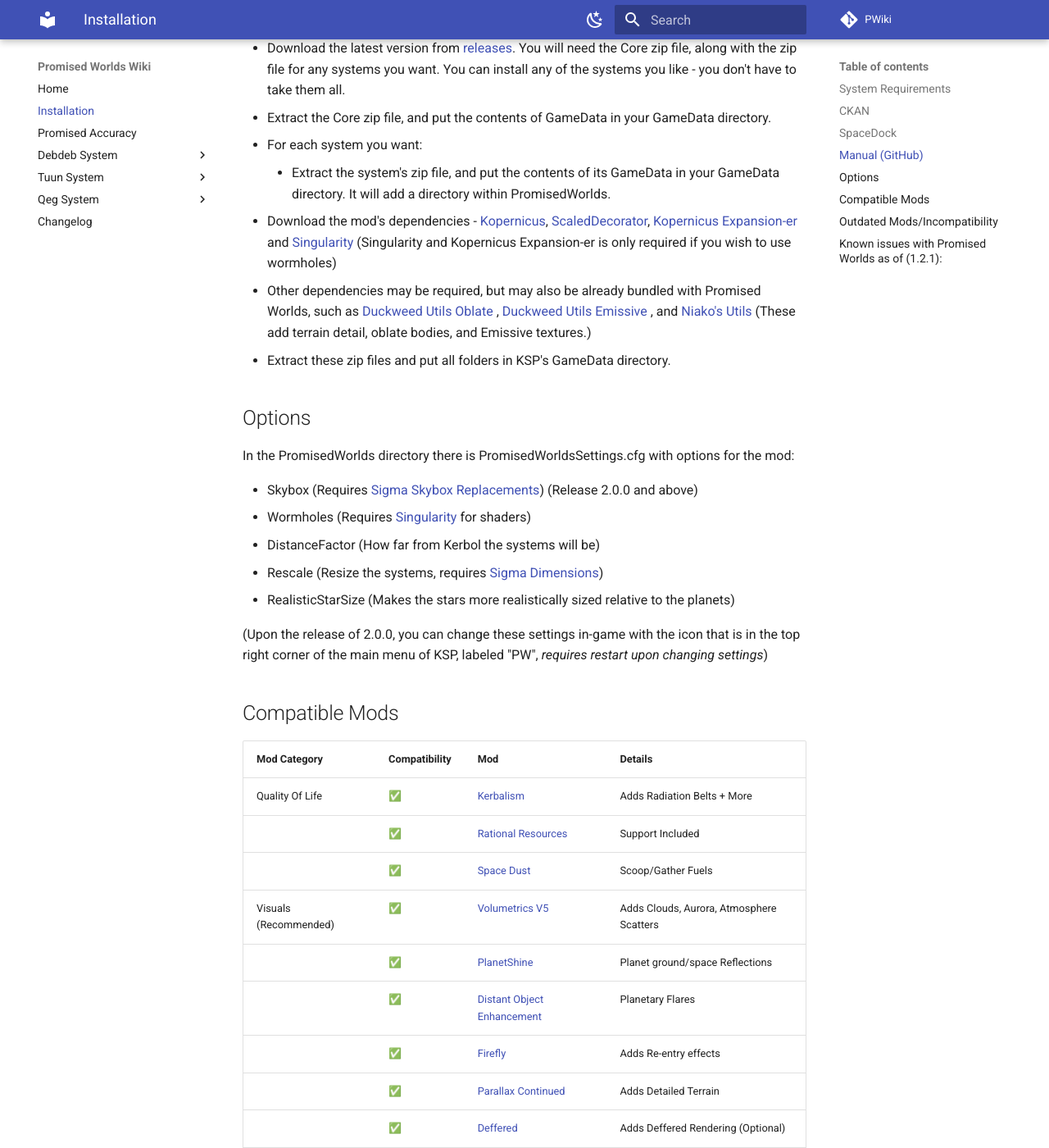
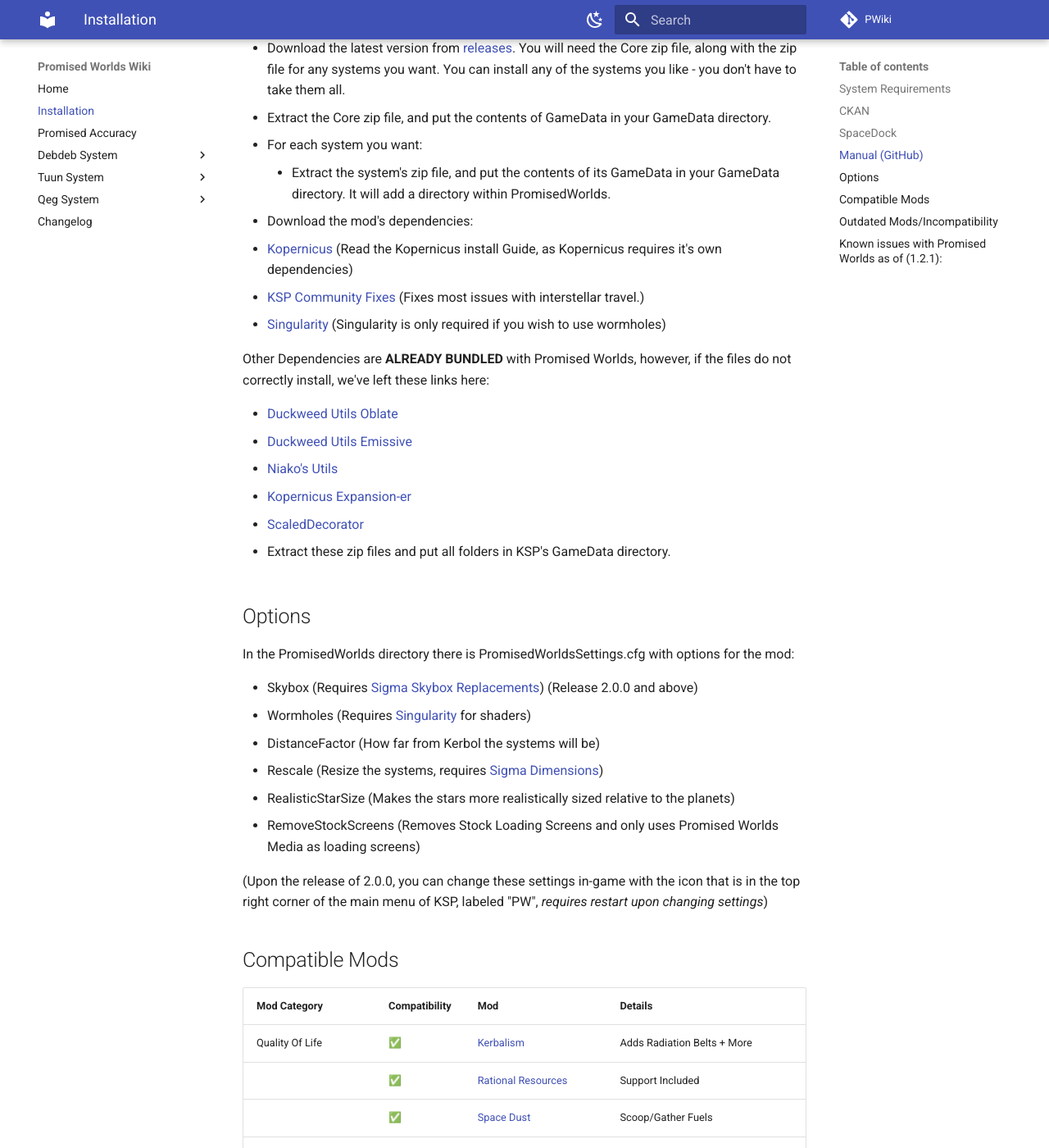
Before and after one commit to PromisedWorlds/PWiki, an MkDocs documentation site: the page built from docs/Installation.md, in a window 1280 px wide and 1400 px high, scrolled down 1226 px. Shown: the whole window at 82% size. Built offline with MkDocs 1.6.1 and Material for MkDocs 9.7.7, drawn with Linux system fonts in a browser that asks for light colours; comment, search, counter and statistics services are not loaded.

Commit message:
Installation changes.

```diff
--- a/docs/Installation.md
+++ b/docs/Installation.md
@@ -28,9 +28,19 @@
 - Extract the Core zip file, and put the contents of GameData in your GameData directory.
 - For each system you want:
     - Extract the system's zip file, and put the contents of its GameData in your GameData directory. It will add a directory within PromisedWorlds.
-- Download the mod's dependencies - [Kopernicus](https://github.com/kopernicus/kopernicus/releases), [ScaledDecorator](https://github.com/Sushutt/ScaledDecorator/releases), [Kopernicus Expansion-er](https://github.com/VabienArt/KopernicusExpansion-Continueder/releases) and [Singularity](https://forum.kerbalspaceprogram.com/topic/193709-wip18x-112x-singularity-black-hole-shaders/) (Singularity and Kopernicus Expansion-er is only required if you wish to use wormholes)
-- Other dependencies may be required, but may also be already bundled with Promised Worlds, such as [Duckweed Utils Oblate](https://github.com/jamespglaze/VertexHeightOblateAdvanced/releases) , [Duckweed Utils Emissive](https://github.com/jamespglaze/VertexColorMapEmissive/releases) , and
-[Niako's Utils](https://github.com/pkmniako/Kopernicus_VertexMitchellNetravaliHeightMap/releases/tag/0.3) (These add terrain detail, oblate bodies, and Emissive textures.)
+- Download the mod's dependencies:
+ - [Kopernicus](https://github.com/kopernicus/kopernicus/releases) (Read the Kopernicus install Guide, as Kopernicus requires it's own dependencies)
+ - [KSP Community Fixes](https://github.com/KSPModdingLibs/KSPCommunityFixes/releases) (Fixes most issues with interstellar travel.)
+ - [Singularity](https://forum.kerbalspaceprogram.com/topic/193709-wip18x-112x-singularity-black-hole-shaders/) (Singularity is only required if you wish to use wormholes)
+
+Other Dependencies are **ALREADY BUNDLED** with Promised Worlds, however, if the files do not correctly install, we've left these links here:
+
+ - [Duckweed Utils Oblate](https://github.com/jamespglaze/VertexHeightOblateAdvanced/releases)
+ - [Duckweed Utils Emissive](https://github.com/jamespglaze/VertexColorMapEmissive/releases)
+ - [Niako's Utils](https://github.com/pkmniako/Kopernicus_VertexMitchellNetravaliHeightMap/releases/tag/0.3)
+ - [Kopernicus Expansion-er](https://github.com/VabienArt/KopernicusExpansion-Continueder/releases)
+ - [ScaledDecorator](https://github.com/Sushutt/ScaledDecorator/releases)
+
 - Extract these zip files and put all folders in KSP's GameData directory.
 
 ## Options
@@ -41,6 +51,7 @@
 - DistanceFactor (How far from Kerbol the systems will be)
 - Rescale (Resize the systems, requires [Sigma Dimensions](https://github.com/Sigma88/Sigma-Dimensions/releases))
 - RealisticStarSize (Makes the stars more realistically sized relative to the planets)
+- RemoveStockScreens (Removes Stock Loading Screens and only uses Promised Worlds Media as loading screens)
 
 (Upon the release of 2.0.0, you can change these settings in-game with the icon that is in the top right corner of the main menu of KSP, labeled "PW", *requires restart upon changing settings*)
 
```
